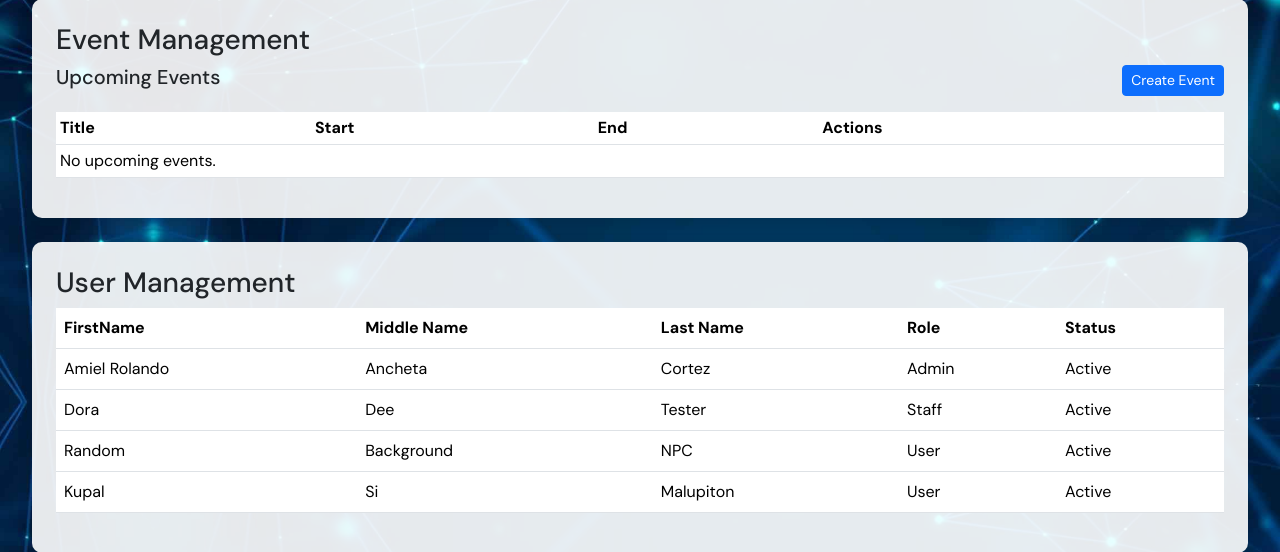
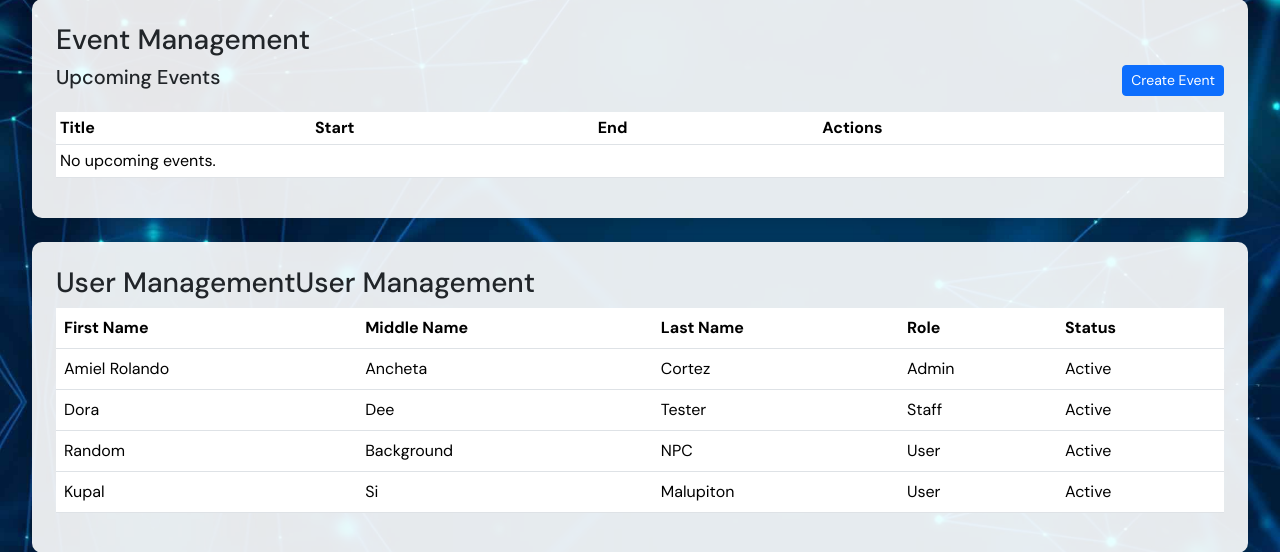
Before and after one commit to ZenDridge/DjangoProject, a Django app: page /stf/ in a window 1280 px wide. Shown: the part 566-1118 px from the top of the page. Run offline with Django 5.2, Linux system fonts and the light colour scheme; a user stored in the database is signed in; data comes from the database, SQL or seed files in the repository.

Commit message:
Update stf.html

````diff
--- a/myapp/templates/stf.html
+++ b/myapp/templates/stf.html
@@ -1,11 +1,7 @@
 {% extends 'base.html' %}
 {% load static %}
 
-{% block title %}Admin Dashboard - ICpEPHUB{% endblock %}
-
-{% block extra_css %}
-<link rel="stylesheet" href="{% static 'css/dashboard.css' %}">
-{% endblock %}
+{% block title %}Staff Dashboard - ICpEPHUB{% endblock %}
 
 {% block content %}
 <div class="dashboard-container">
@@ -116,12 +112,13 @@
 
     <!-- User Management -->
     <div class="dashboard-card mt-4">
+        <h3>User Management</h ```html
         <h3>User Management</h3>
         <div class="table-responsive">
             <table class="table">
                 <thead>
                     <tr>
-                        <th>FirstName</th>
+                        <th>First Name</th>
                         <th>Middle Name</th>
                         <th>Last Name</th>
                         <th>Role</th>
@@ -137,7 +134,7 @@
                         <td>
                             {% if member.admin %}Admin
                             {% elif member.staff %}Staff
-                            {% else %}User{% endif %}
+                            {% else %}User {% endif %}
                         </td>
                         <td>{% if member.active %}Active{% else %}Inactive{% endif %}</td>
                     </tr>
````
